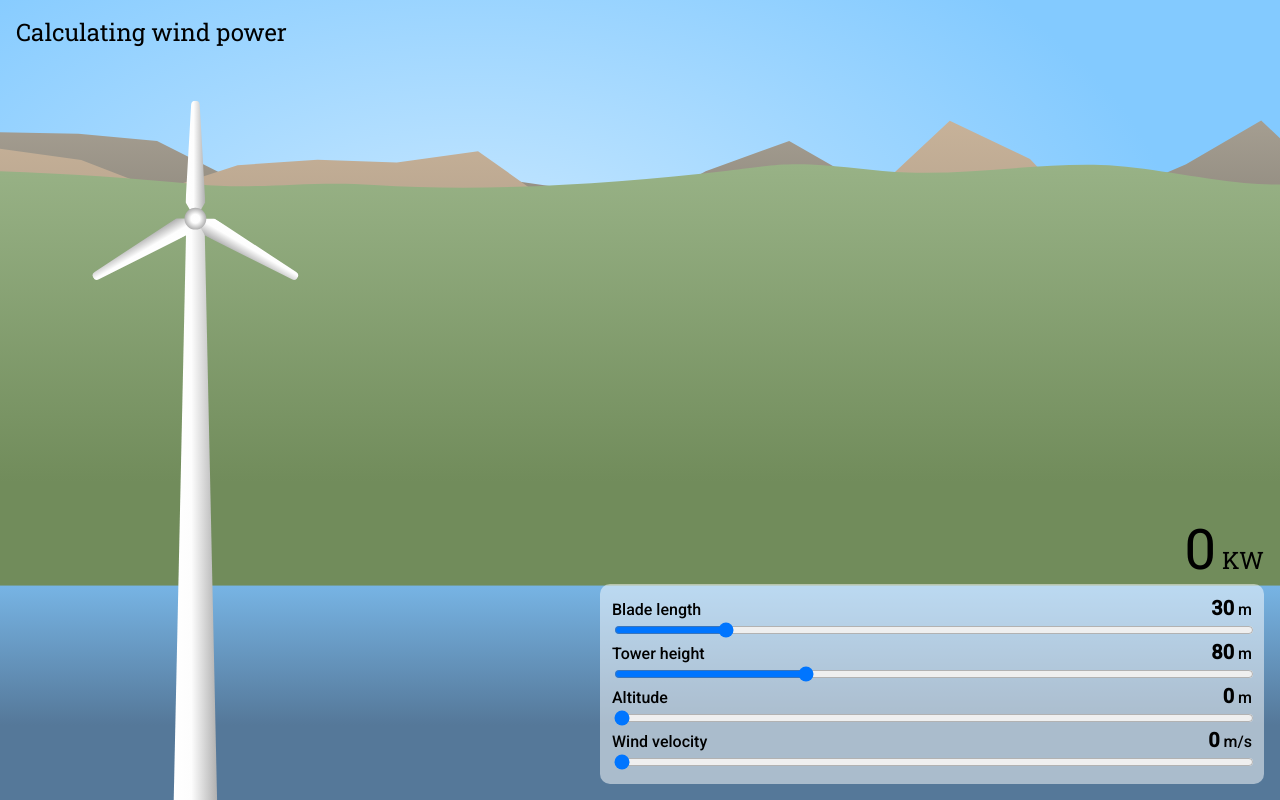
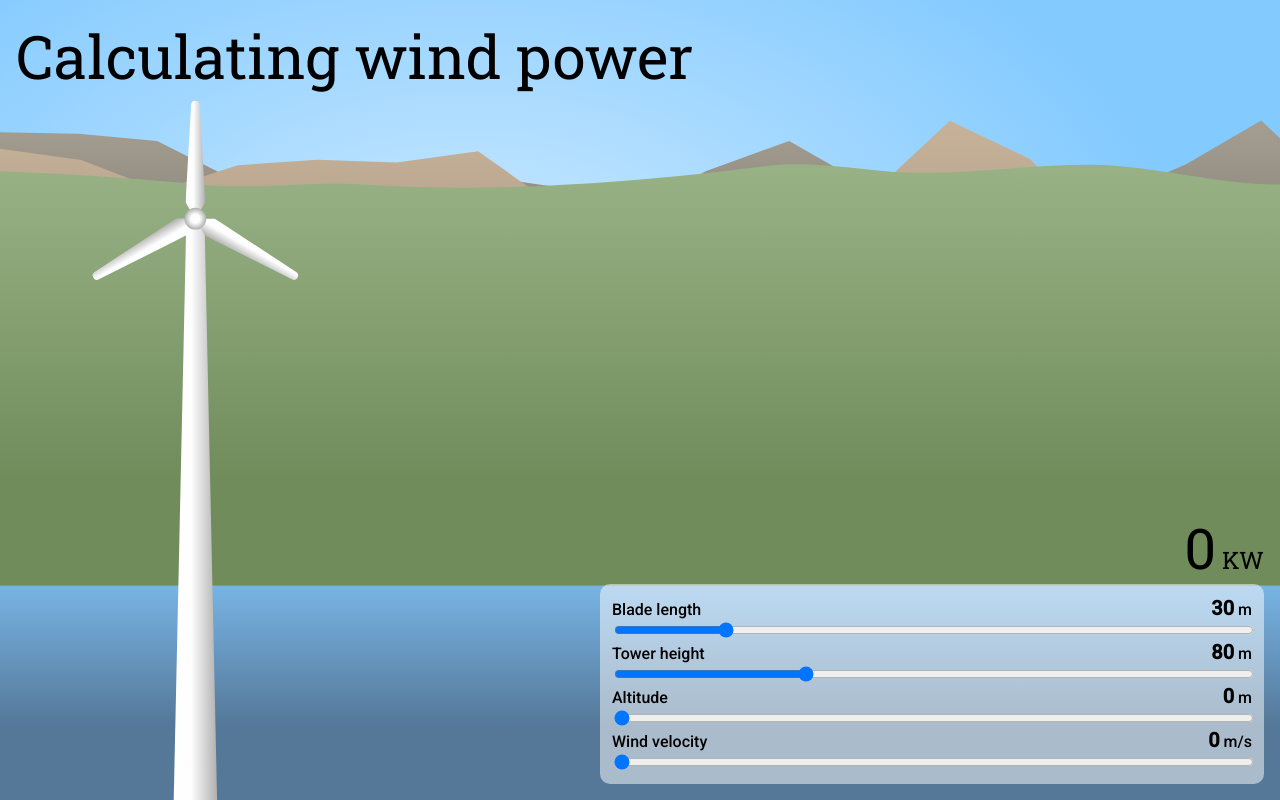
Before and after one commit to BrownUniversity/wind-turbine-tool, a React (Create React App) app: page / in a window 1280 px wide. Built offline with nearby package versions, Linux system fonts and the light colour scheme.

Commit message:
Resize page header with viewport minimum size (width or height)  vmin.

```diff
--- a/src/TurbineCalculator.css
+++ b/src/TurbineCalculator.css
@@ -12,7 +12,7 @@
 	margin-bottom: 0;
 	align-self: flex-start;
 	flex-grow: 1;
-	font-size: 1.5rem;
+	font-size: 7.5vmin;
 	font-weight: normal;
 }
 
```
